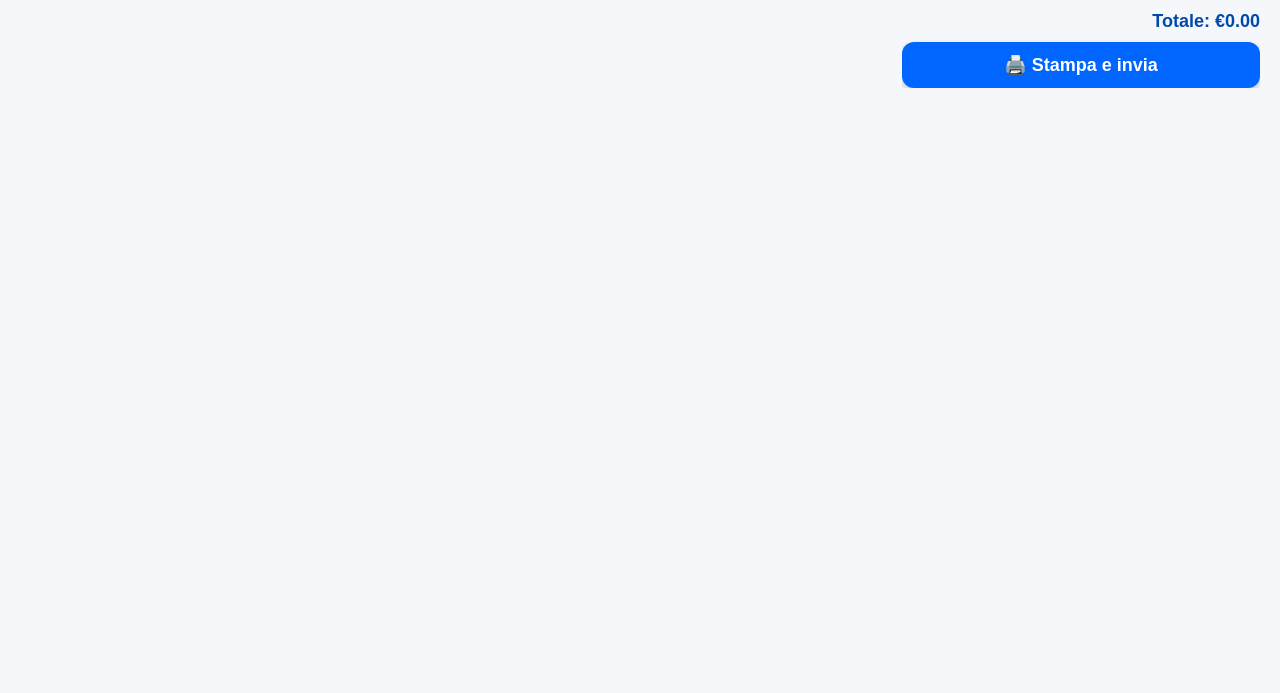
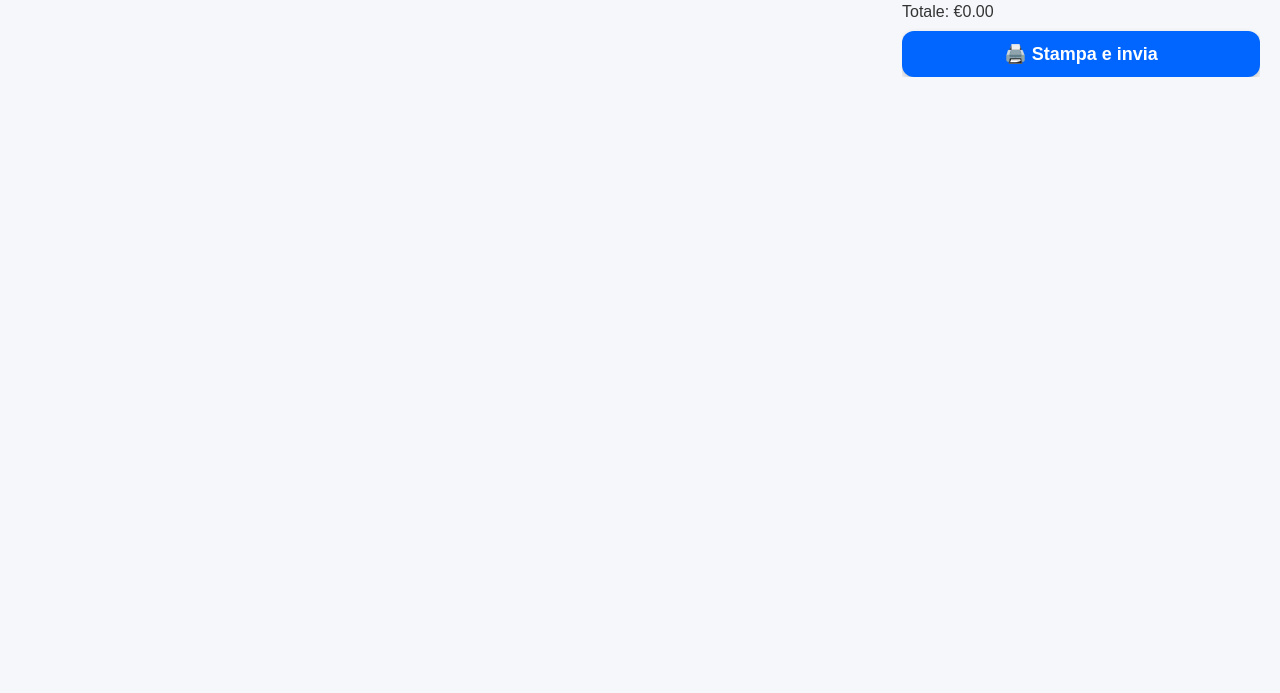
Before and after one commit to giovannigrimoldi93-glitch/festa-slg, a plain HTML site: page index.html in a window 1280 px wide. Shown: the part 107-800 px from the top of the page. Drawn offline with Linux system fonts and the light colour scheme; no server answers.

Commit message:
Update style.css

```diff
--- a/style.css
+++ b/style.css
@@ -126,10 +126,4 @@ button.delete-cat:hover, button.delete-prod:hover { color: red; }
   box-shadow: 0 2px 6px rgba(0,0,0,0.2);
 }
 
-#cart-total {
-  margin-top: 8px;
-  font-size: 18px;
-  font-weight: bold;
-  text-align: right;
-  color: #004aad; /* opzionale: colore tema blu */
-}
+#cart-total { ... }
```
